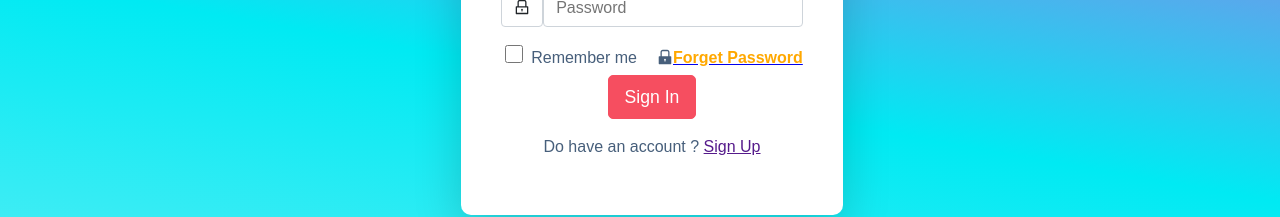
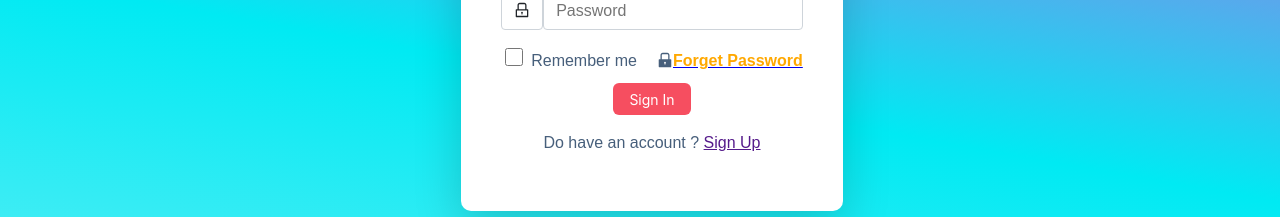
Before and after one commit to ravitejap-am/yaswanth, a React (Create React App) app: page /signin in a window 1280 px wide. Shown: the part 413-630 px from the top of the page. Built offline with nearby package versions, Linux system fonts and the light colour scheme.

Commit message:
added reusable

```diff
--- a/src/components/common/buttons/GeneralButton.jsx
+++ b/src/components/common/buttons/GeneralButton.jsx
@@ -1,20 +1,29 @@
-import { Button } from 'antd';
-const GeneralButton = ({ buttonProps, buttonHandler }) => {
+import { Button } from "antd";
+const GeneralButton = ({
+  name,
+  buttonProps,
+  type,
+  color,
+  backgroundColor,
+  width,
+  height,
+  buttonHandler,
+}) => {
   console.log(buttonProps);
   return (
     <Button
-      type={buttonProps.type}
+      type={type}
       htmlType="submit"
       className="center"
       onClick={buttonHandler}
       style={{
-        color: buttonProps.color,
-        backgroundColor: buttonProps.backgroundColor,
-        width: buttonProps.width,
-        height: buttonProps.height,
+        color: color,
+        backgroundColor: backgroundColor,
+        width: width,
+        height: height,
       }}
     >
-      {buttonProps.name}
+      {name}
     </Button>
   );
 };
--- a/src/pages/errorHandler/InternalServerError/Page505.jsx
+++ b/src/pages/errorHandler/InternalServerError/Page505.jsx
@@ -1,6 +1,7 @@
 import React from "react";
 import Style from "./page505.module.css";
 import Image505 from "../../../asset/500.jpg";
+import GeneralButton from "../../../components/common/buttons/GeneralButton";
 
 function Page505() {
   return (
@@ -14,7 +15,13 @@ function Page505() {
           <p>Internal Server Error !</p>
         </div>
         <div>
-          <button>Back to dashboard</button>
+          {/* <button>Back to dashboard</button> */}
+          <GeneralButton
+            name={"Internal Server Error !"}
+            type={"submit"}
+            backgroundColor={"#f64e60"}
+            color={"#fff"}
+          />
         </div>
         <div>
           --OR--
--- a/src/pages/errorHandler/PageNotFind/PageNotFound.jsx
+++ b/src/pages/errorHandler/PageNotFind/PageNotFound.jsx
@@ -2,6 +2,7 @@ import React from "react";
 import Style from "./pageNotFound.module.css";
 import { SearchOutlined } from "@ant-design/icons";
 import PageNotFoundImage from "../../../asset/404.jpg";
+import GeneralButton from "../../../components/common/buttons/GeneralButton";
 
 const PageNotFound = () => {
   return (
@@ -13,15 +14,28 @@ const PageNotFound = () => {
           <p>Looks like,page doesn't exist</p>
         </div>
         <div>
-          <button>Back to dashboard</button>
+          {/* <button>Back to dashboard</button> */}
+          <GeneralButton
+            name={"Back to dashboard"}
+            type={"submit"}
+            backgroundColor={"#f64e60"}
+            color={"#fff"}
+          />
           <form typeof="submit">
             <div>
               <input type="search" />
-              <button type="submit">
+              {/* <button
+               type="submit">
                 <i>
                   <SearchOutlined />
                 </i>
-              </button>
+              </button> */}
+              <GeneralButton
+                name={<SearchOutlined />}
+                type={"submit"}
+                backgroundColor={"#f64e60"}
+                color={"#fff"}
+              />
             </div>
           </form>
         </div>
--- a/src/pages/home/Footer/Footer.jsx
+++ b/src/pages/home/Footer/Footer.jsx
@@ -1,6 +1,7 @@
 import React from "react";
 import Style from "./footer.module.css";
 import { Link } from "react-router-dom";
+import GeneralButton from "../../../components/common/buttons/GeneralButton";
 
 const Footer = () => {
   return (
@@ -41,7 +42,13 @@ const Footer = () => {
               <input className={Style.footerInput} type="email" />
             </div>
             <div>
-              <button className={Style.footerBtn}> Subscribe</button>
+              {/* <button className={Style.footerBtn}> Subscribe</button> */}
+              <GeneralButton
+                name={"Subscribe"}
+                type={"submit"}
+                backgroundColor={"#f64e60"}
+                color={"#fff"}
+              />
             </div>
           </div>
         </div>
--- a/src/pages/home/LandingPageBanner/Banner.jsx
+++ b/src/pages/home/LandingPageBanner/Banner.jsx
@@ -3,6 +3,7 @@ import Style from "./banner.module.css";
 // import BannerImage from "../../../asset/b1.webp";
 import BannerImage from "../../../asset/Capture1-removebg-preview.png";
 import Check from "../../../asset/check.webp";
+import GeneralButton from "../../../components/common/buttons/GeneralButton";
 
 const Banner = () => {
   return (
@@ -43,10 +44,22 @@ const Banner = () => {
         </div>
         <div className={Style.bannerBtn}>
           <div className={Style.bannerButton}>
-            <button className={Style.bannerBtn1}>Watch Demo</button>
+            {/* <button className={Style.bannerBtn1}>Watch Demo</button> */}
+            <GeneralButton
+              name={"Watch Demo"}
+              type={"submit"}
+              backgroundColor={"#f64e60"}
+              color={"#fff"}
+            />
           </div>
           <div className={Style.bannerButton}>
-            <button className={Style.bannerBtn1}>Talks to Us</button>
+            {/* <button className={Style.bannerBtn1}>Talks to Us</button> */}
+            <GeneralButton
+              name={"Talks to Us"}
+              type={"submit"}
+              backgroundColor={"#f64e60"}
+              color={"#fff"}
+            />
           </div>
         </div>
       </div>
--- a/src/pages/recoveryPassword/RecoveryPasswor.jsx
+++ b/src/pages/recoveryPassword/RecoveryPasswor.jsx
@@ -1,7 +1,8 @@
 import React from "react";
 import "./recoverpassword.module1.css";
 import UserOutlined from "@ant-design/icons";
-import {MailOutlined} from "@ant-design/icons";
+import { MailOutlined } from "@ant-design/icons";
+import GeneralButton from "../../components/common/buttons/GeneralButton";
 
 const RecoveryPasswor = () => {
   return (
@@ -20,7 +21,7 @@ const RecoveryPasswor = () => {
                     <div className="group-form">
                       <div className="input-group">
                         <span className="input-group-text">
-                        <MailOutlined />
+                          <MailOutlined />
                         </span>
                         <input
                           type="email"
@@ -33,7 +34,13 @@ const RecoveryPasswor = () => {
                     <div className="row">
                       <div className="col"></div>
                       <div className="button">
-                        <button className="btn-3"> Reset</button>
+                        {/* <button className="btn-3"> Reset</button> */}
+                        <GeneralButton
+                          name={"Reset"}
+                          type={"submit"}
+                          backgroundColor={"#f64e60"}
+                          color={"#fff"}
+                        />
                       </div>
                       <div className="alreadySignIn"></div>
                     </div>
--- a/src/pages/signIn/SignIN.jsx
+++ b/src/pages/signIn/SignIN.jsx
@@ -1,5 +1,5 @@
 import React from "react";
-import "./signin.module.css";
+import Style from"./signin.module.css";
 import { UserOutlined } from "@ant-design/icons";
 import { LockOutlined } from "@ant-design/icons";
 import { LockFilled } from "@ant-design/icons";
@@ -11,6 +11,7 @@ import {
   faTwitter,
   faInstagram,
 } from "@fortawesome/free-brands-svg-icons";
+import GeneralButton from "../../components/common/buttons/GeneralButton";
 
 const SignIn = () => {
   return (
@@ -75,8 +76,15 @@ const SignIn = () => {
                           </label>
                         </div>
                       </div>
-                      <div className="button">
-                        <button className="btn3"> Sign In</button>
+                      <div className={Style.btn}>
+                        {/* <button className="btn3"> Sign In</button> */}
+
+                        <GeneralButton
+                          name={"Sign In"}
+                          type={"submit"}
+                          backgroundColor={"#f64e60"}
+                          color={"#fff"}
+                        />
                       </div>
                       <div className="alreadySignIn">
                         <p>
--- a/src/pages/signIn/signin.module.css
+++ b/src/pages/signIn/signin.module.css
@@ -1,5 +1,3 @@
-
-
 .row {
   display: block;
   flex-wrap: wrap;
@@ -117,7 +115,7 @@ b {
 a {
   border: none;
 }
-button {
+/* button {
   margin-top: 5px;
   border-radius: 5px;
   -webkit-box-shadow: none;
@@ -134,9 +132,12 @@ button {
   background-color: #f64e60;
   border-color: #f64e60;
   color: #ffffff;
-}
-.button {
-  text-align: center;
+} */
+.btn {
+  margin-top: 10px;
+  display: flex;
+  justify-content: center ;
+  align-items: center;
 }
 
 #checkbox_id {
@@ -171,7 +172,6 @@ button {
 .formSign {
   width: 500px;
   color: #475f7b;
-
 }
 .forgetPassword {
   padding-left: 20px;
```
